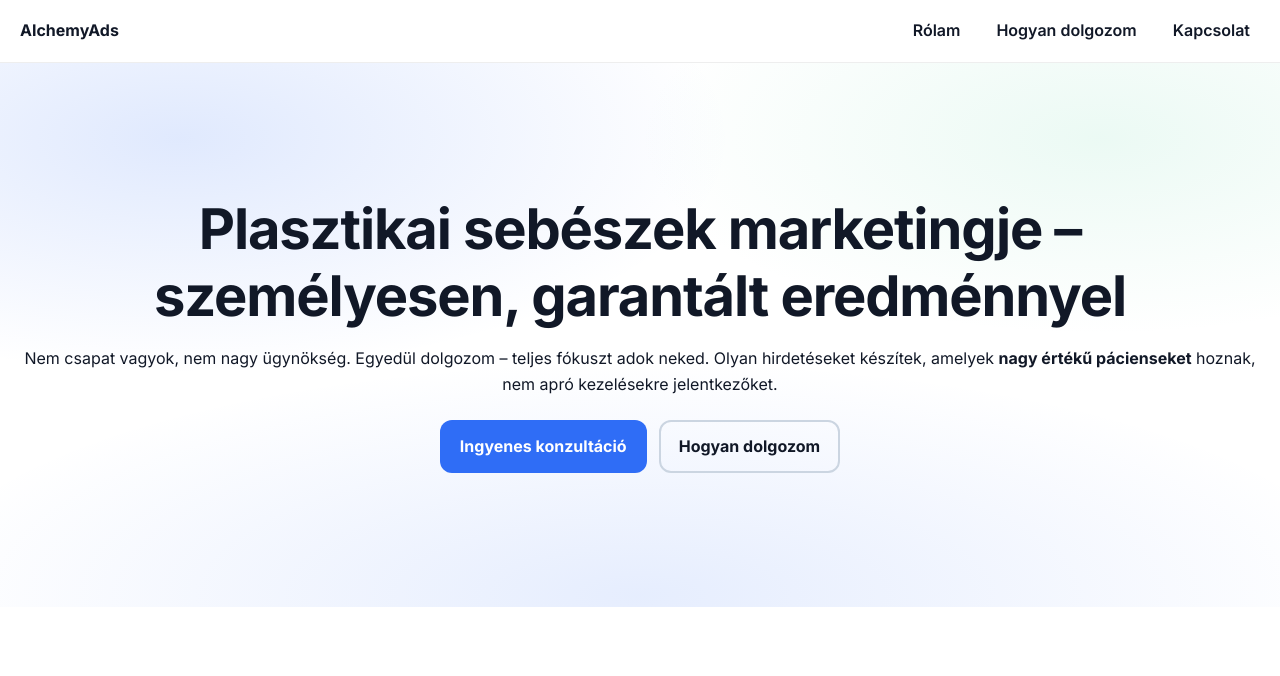
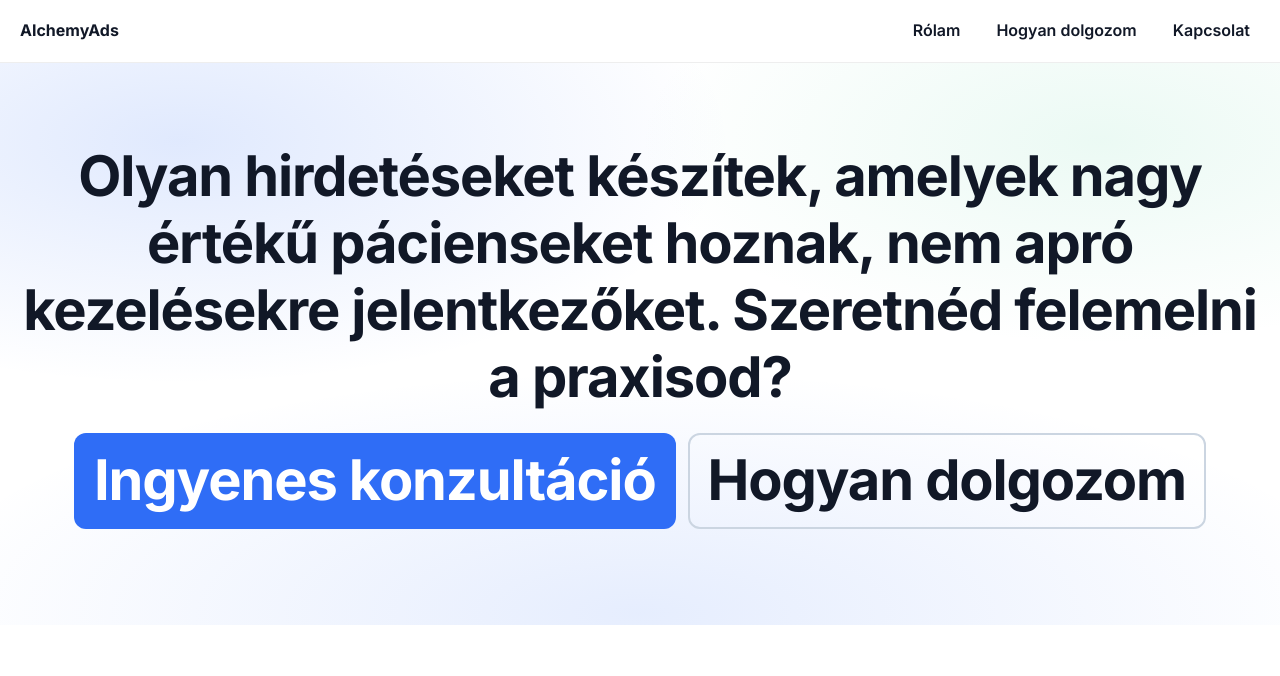
Before and after one commit to RobertReves/aichemyads, a plain HTML site: page index.html in a window 1280 px wide. Shown: the top 676 px of the page. Drawn offline with Linux system fonts and the light colour scheme.

Commit message:
Update index.html

```diff
--- a/index.html
+++ b/index.html
@@ -27,10 +27,8 @@
   <main id="kezdolap">
     <section class="hero">
       <div class="hero-inner">
-        <h1>Plasztikai sebészek marketingje – személyesen, garantált eredménnyel</h1>
-        <p>Nem csapat vagyok, nem nagy ügynökség. Egyedül dolgozom – teljes fókuszt adok neked.
-        Olyan hirdetéseket készítek, amelyek <strong>nagy értékű pácienseket</strong> hoznak,
-        nem apró kezelésekre jelentkezőket.</p>
+        <h1>Olyan hirdetéseket készítek, amelyek <strong>nagy értékű pácienseket</strong> hoznak,
+        nem apró kezelésekre jelentkezőket. Szeretnéd felemelni a praxisod?</p>
         <div class="cta-group">
           <a class="btn primary" href="#kapcsolat">Ingyenes konzultáció</a>
           <a class="btn ghost" href="#szolgaltatasok">Hogyan dolgozom</a>
```
